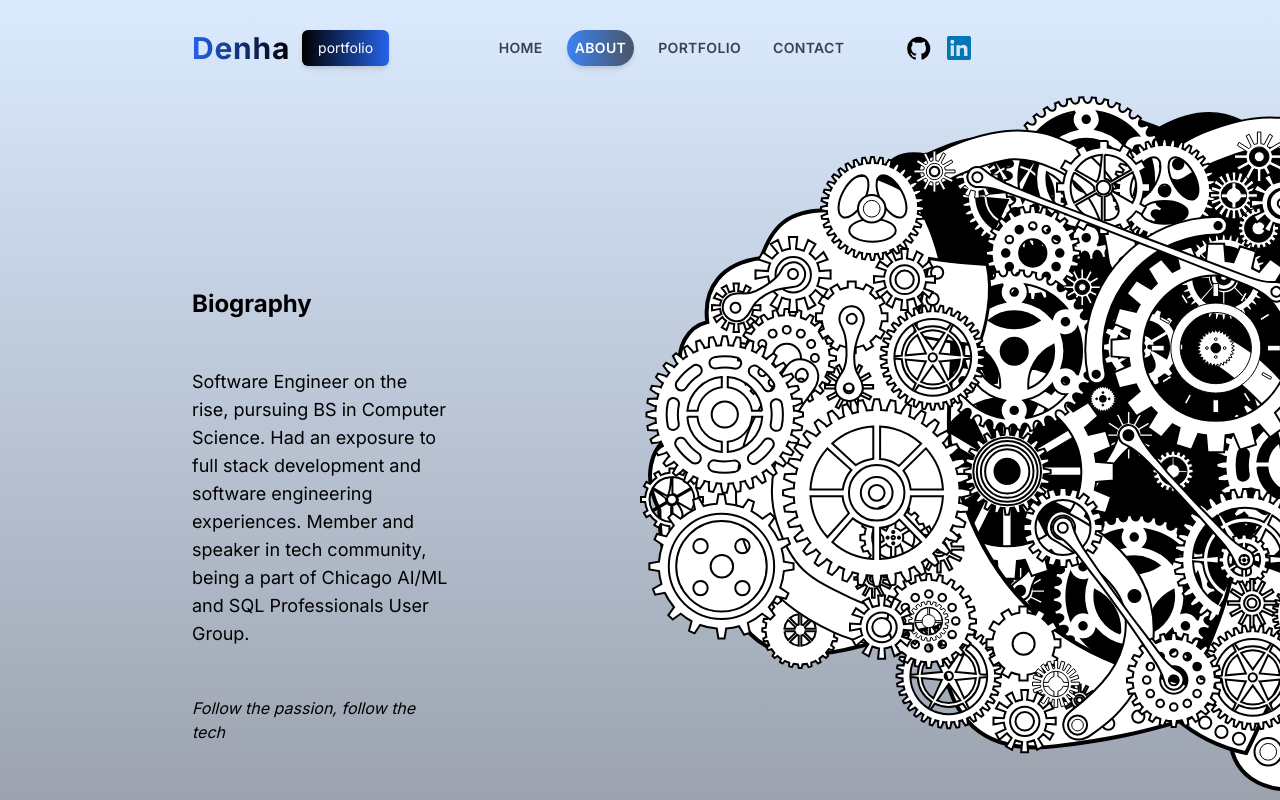
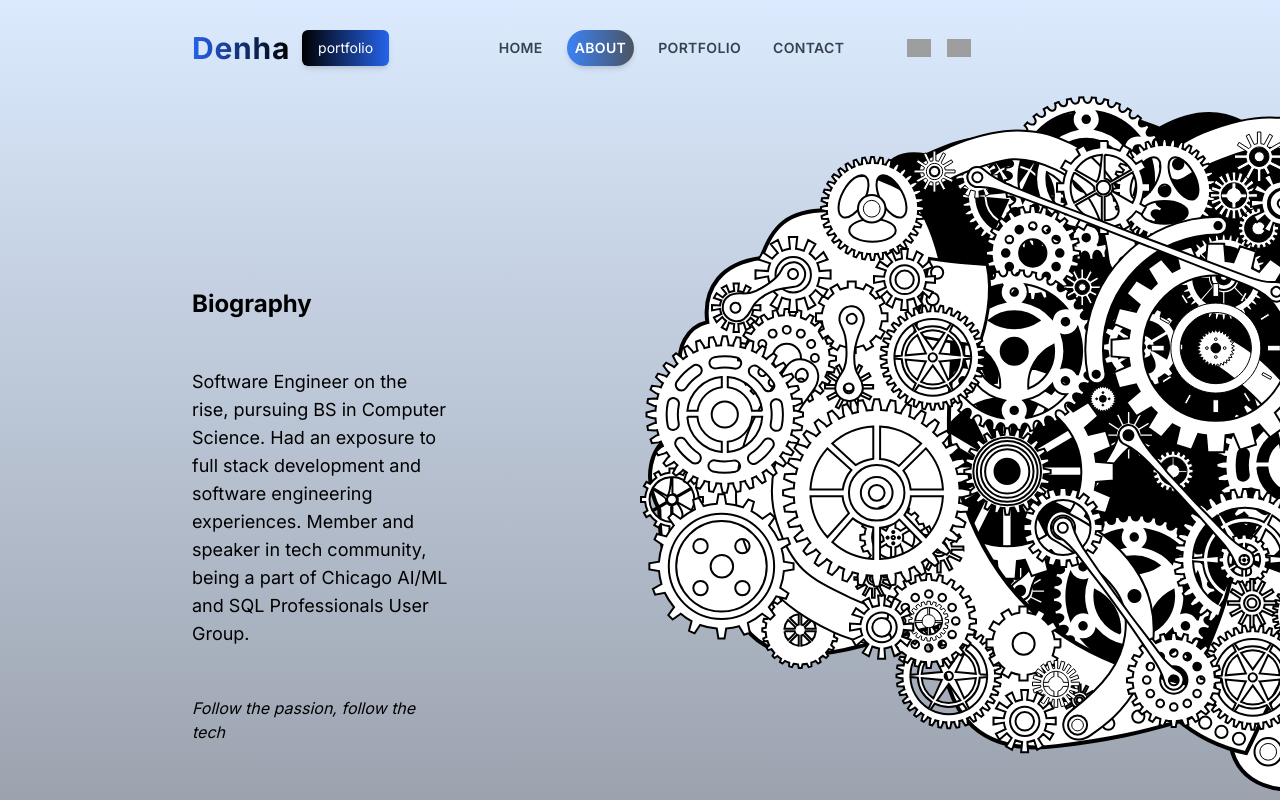
Before and after one commit to danildenha/website-portfolio, a Next.js app: page /about in a window 1280 px wide. Built offline with nearby package versions, Linux system fonts and the light colour scheme; grey boxes are pictures that could not be loaded.

Commit message:
changing icon links

```diff
--- a/src/app/components/navbar.jsx
+++ b/src/app/components/navbar.jsx
@@ -90,12 +90,12 @@ const Navbar = () => {
       <div className="hidden sm:flex md:flex gap-4 w-1/3 justify-center">
   <div className="transition-transform duration-500 ease-out text-gray-200 rounded-full transform hover:scale-110">
     <a href="https://github.com/danildenha" target="_blank" rel="noopener noreferrer">
-      <img src="/github.png" alt="GitHub" width={24} height={24} />
+      <img src="https://github.com/danildenha/website-portfolio/blob/9be4dacaf62156e2438158b81e3c0791a0b86009/public/github.png" alt="GitHub" width={24} height={24} />
     </a>
   </div>
   <div className="transition-transform duration-500 ease-out text-gray-700 transform hover:scale-110">
     <a href="https://www.linkedin.com/in/danil-denha/" target="_blank" rel="noopener noreferrer">
-      <img src="/linkedin.png" alt="LinkedIn" width={24} height={24} />
+      <img src="https://github.com/danildenha/website-portfolio/blob/9be4dacaf62156e2438158b81e3c0791a0b86009/public/linkedin.png" alt="LinkedIn" width={24} height={24} />
     </a>
   </div>
 </div>
--- a/src/app/page.jsx
+++ b/src/app/page.jsx
@@ -14,7 +14,7 @@ const Homepage = () => {
       <div className="h-full flex flex-col lg:flex-row px-4 sm:px-8 md:px-12 lg:px-20 xl:px-48">
         {/* IMAGE CONTAINER */}
         <div className="h-1/2 lg:h-full p-1 lg:w-1/2 relative">
-          <Image src="./hero.png" alt="" fill className="object-contain" />
+          <Image src="https://github.com/danildenha/website-portfolio/blob/584d981b8c5a6e86ea583337eee82be6d159e457/public/hero.png" alt="" fill className="object-contain" />
         </div>
         {/* TEXT CONTAINER */}
         <div className="h-1/2 lg:h-full lg:w-1/2 flex flex-col gap-8 items-center justify-center">
```
